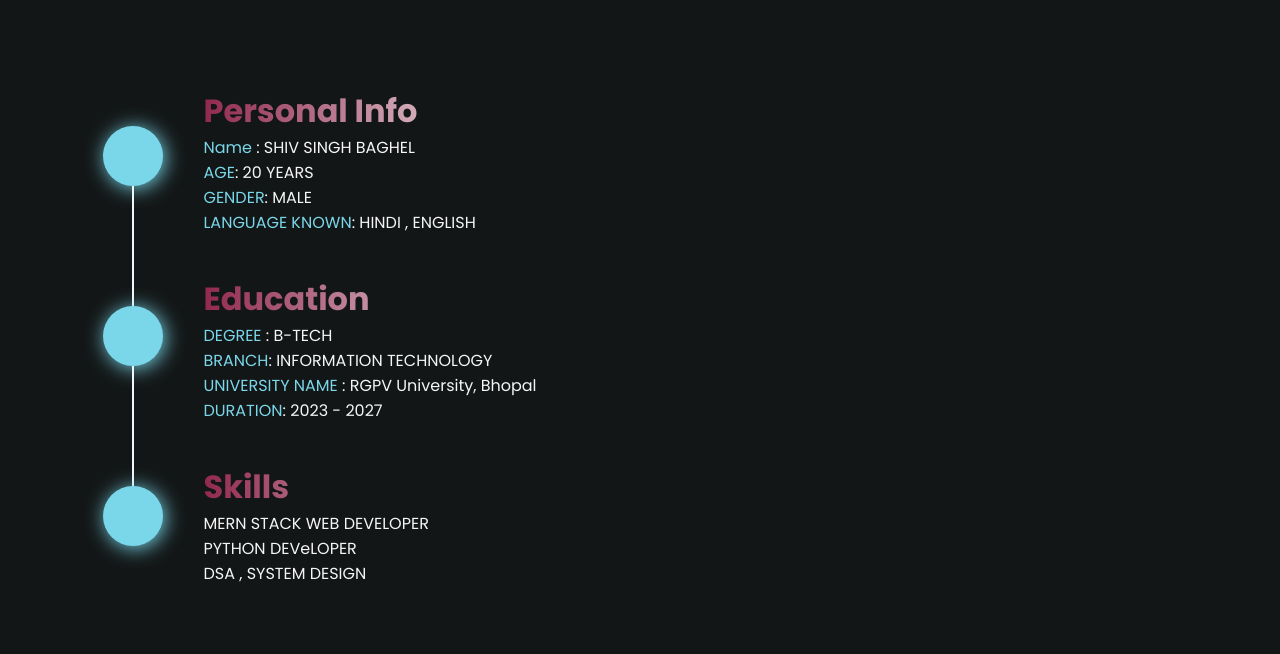
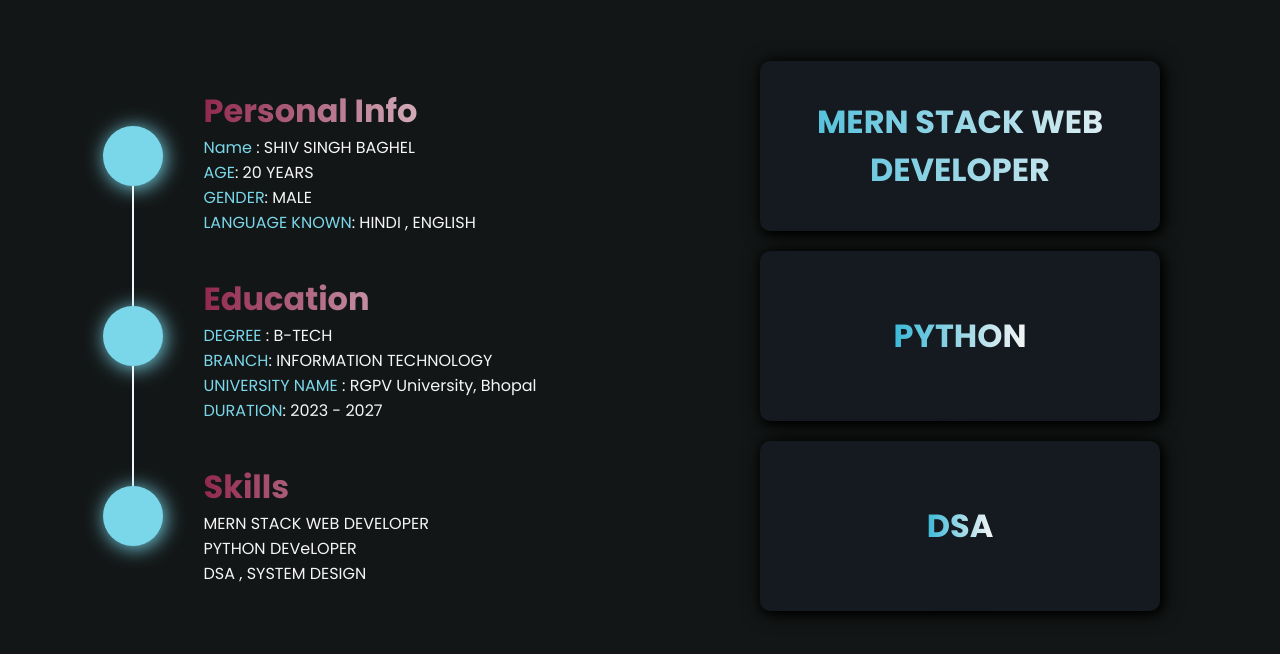
Before and after one commit to shivsingh78/my-portfolio, a React (Vite) app: page / in a window 1280 px wide. Shown: the part 864-1518 px from the top of the page. Built offline with nearby package versions, Linux system fonts and the light colour scheme.

Commit message:
Refactor code structure for improved readability and maintainability

```diff
--- a/src/components/About/About.css
+++ b/src/components/About/About.css
@@ -52,3 +52,26 @@
 .aboutdetails span{
      color: #7ad7ea;
 }
+.rightabout{
+     width: 50%;
+     height:100vh;
+     display:flex;
+     align-items: center;
+     justify-content: center;
+     flex-direction: column;
+     gap: 20px;
+}
+
+@media (max-width:750px){
+     #about{
+          flex-direction: column;
+          .leftabout{
+               width: 100%;
+               padding: 10%;
+          }
+          .rightabout{
+               width: 100%;
+          }
+     }
+
+}
--- a/src/components/About/About.jsx
+++ b/src/components/About/About.jsx
@@ -1,5 +1,9 @@
 import React from 'react'
 import "./About.css"
+import Card from '../Card/Card'
+import mern from '../../assets/mern.png'
+import python from '../../assets/python.png'
+import dsa from '../../assets/dsa.png'
 function About() {
   return (
     <div id="about">
@@ -44,7 +48,11 @@ function About() {
 
         </div>
       </div>
-      <div className="rightabout"></div>
+      <div className="rightabout">
+        <Card title="MERN STACK WEB DEVELOPER" image={mern} />
+        <Card title="PYTHON" image={python}/>
+        <Card title="DSA" image={dsa}/>
+      </div>
     </div>
   )
 }
--- a/src/components/Card/Card.css
+++ b/src/components/Card/Card.css
@@ -0,0 +1,49 @@
+.card{
+     width: 90%;
+     max-width:400px;
+     height: 170px;
+     background: rgb(20,26,31);
+     position: relative;
+     overflow: hidden;
+     display: flex;
+     align-items: center;
+     justify-content: center;
+     text-align: center;
+     box-shadow: 2px 2px 10px black,2px 2px 20px black;
+     border-radius: 10px;
+     transition: all 0.2s;
+     cursor: pointer;
+
+}
+.card:hover{
+     box-shadow: 2px 2px 10px rgb(82, 196, 241),2px 2px 20px rgb(87, 209, 247);
+
+}
+.hovercard img{
+     height: 80%;
+     filter: drop-shadow(2px 2px 10px black)
+
+
+}
+.hovercard{
+     width: 100%;
+     height: 100%;
+     background: linear-gradient(to top, rgba(121,205,220,0.486),rgba(12,17,20,0.495));
+     position: absolute;
+     bottom: 0;
+     transform: translateY(100%);
+     transition: all 0.5s;
+     display: flex;
+     align-items: center;
+     justify-content: center;
+     backdrop-filter: blur(7px);
+}
+.card:hover .hovercard{
+     transform: translate(0%);
+
+}
+.card h1{
+       background: linear-gradient(to right , rgb(60, 185, 216),whitesmoke);
+  background-clip: text;
+  color: transparent;
+}
--- a/src/components/Card/Card.jsx
+++ b/src/components/Card/Card.jsx
@@ -0,0 +1,17 @@
+import React from 'react'
+import "./Card.css"
+import mern from "../../assets/mern.png"
+
+function Card({title,image}) {
+  return (
+    <div className="card">
+     <h1>{title}</h1>
+     <div className="hovercard">
+          <img src={image} alt="" />
+     </div>
+
+    </div>
+  )
+}
+
+export default Card
--- a/src/components/Home/Home.css
+++ b/src/components/Home/Home.css
@@ -82,11 +82,15 @@
 @media (max-width:750px) {
   #home{
     flex-direction: column-reverse;
+    display: flex;
+
   }
   .lefthome{
     width: 100%;
     height: 50vh;
     padding-left: 20px;
+    text-align: center;
+
   }
   .righthome{
     width: 100%;
@@ -95,6 +99,7 @@
   }
   .righthome img{
    width: 30%;
+   min-width: 150px;
    margin-top: 100px;
   }
   .homedetails button{
```
Also changed, not shown: src/assets/python.png (added).
